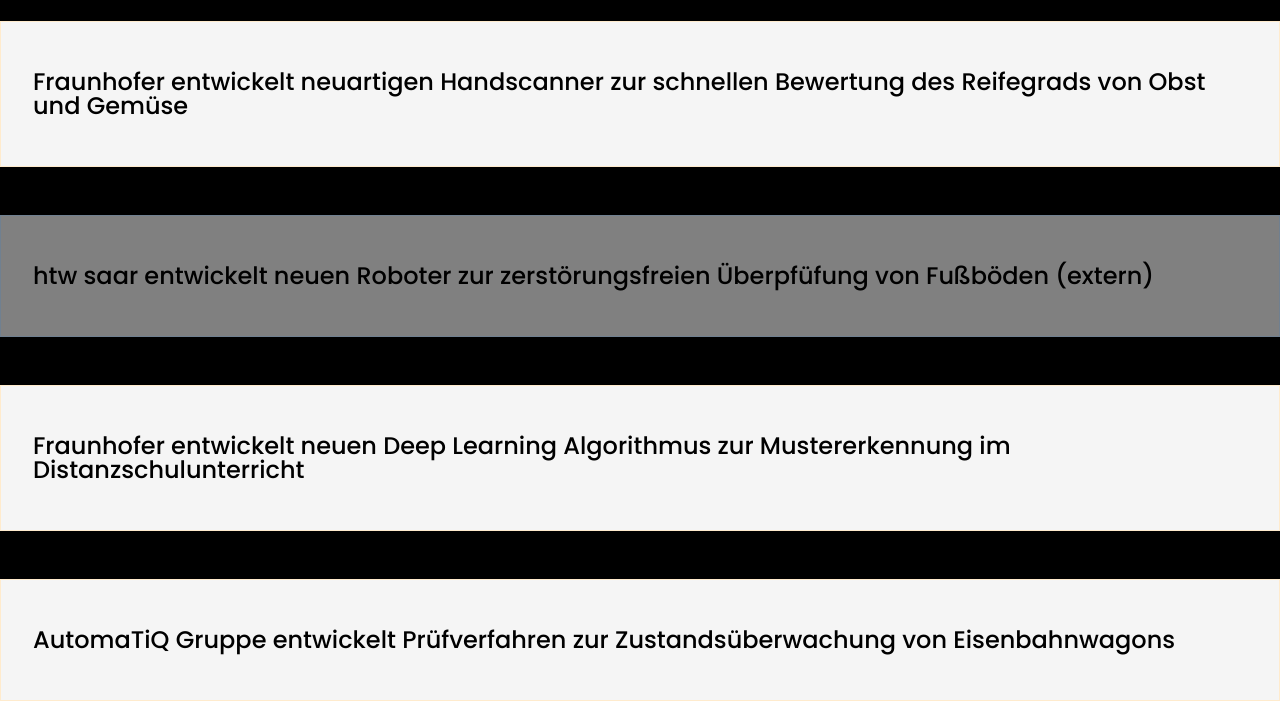
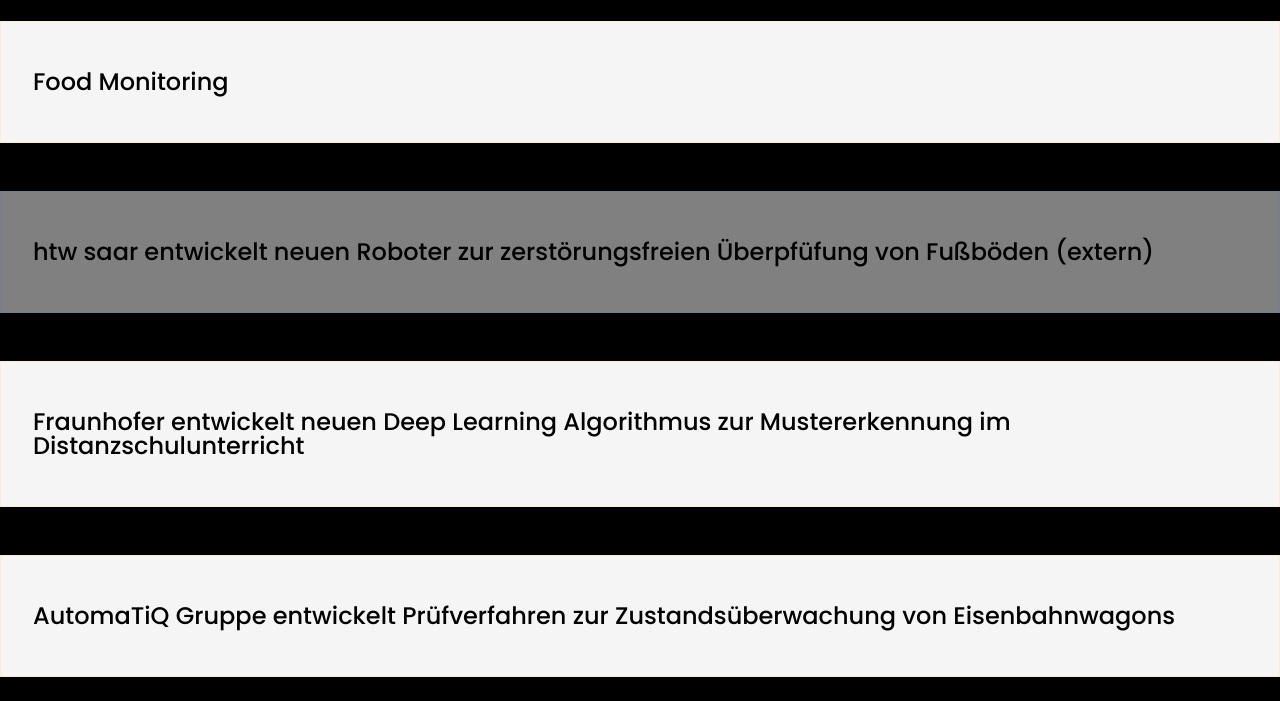
Before and after one commit to JOsiBROsi/automatiq, a plain HTML site: page resources/html/news.html in a window 1280 px wide. Shown: the part 187-888 px from the top of the page. After the commit the page ends 864 px from the top, so only its background shows below. Drawn offline with Linux system fonts and the light colour scheme.

Commit message:
delte handscanner

```diff
--- a/resources/html/news.html
+++ b/resources/html/news.html
@@ -26,7 +26,7 @@
     </nav>
     <h1>Veröffentlichungen</h1>
     <div class="news intern">
-        <h2>Fraunhofer entwickelt neuartigen Handscanner zur schnellen Bewertung des Reifegrads von Obst und Gemüse</h2>
+        <h2>Food Monitoring</h2>
     </div>
     <a href="https://www.htwsaar.de/tdoh" target="_blank">
         <div class="news extern">
```
